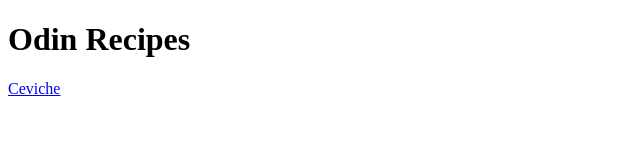
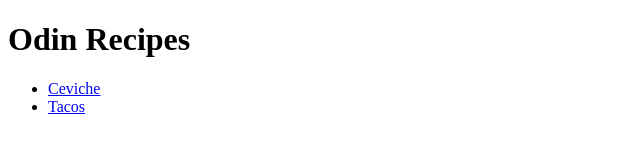
Before and after one commit to mariomartz0/odin-recipes, a plain HTML site: page index.html in a window 1280 px wide. Shown: the whole page, without its empty margins (0-640 px from the left). Drawn offline with Linux system fonts and the light colour scheme.

Commit message:
Create link to tacos.html in index
Index was missing a link to the new tacos recipe page. Also, added an
image to the images directory for tacos.

```diff
--- a/index.html
+++ b/index.html
@@ -7,6 +7,9 @@
 
   <body>
     <h1>Odin Recipes</h1>
-    <a href="./recipes/ceviche.html">Ceviche</a>
+    <ul>
+      <li><a href="./recipes/ceviche.html">Ceviche</a></li>
+      <li><a href="./recipes/tacos.html">Tacos</a></li>
+    </ul>
   </body>
 </html>
```
Also changed, not shown: 1 other file.
